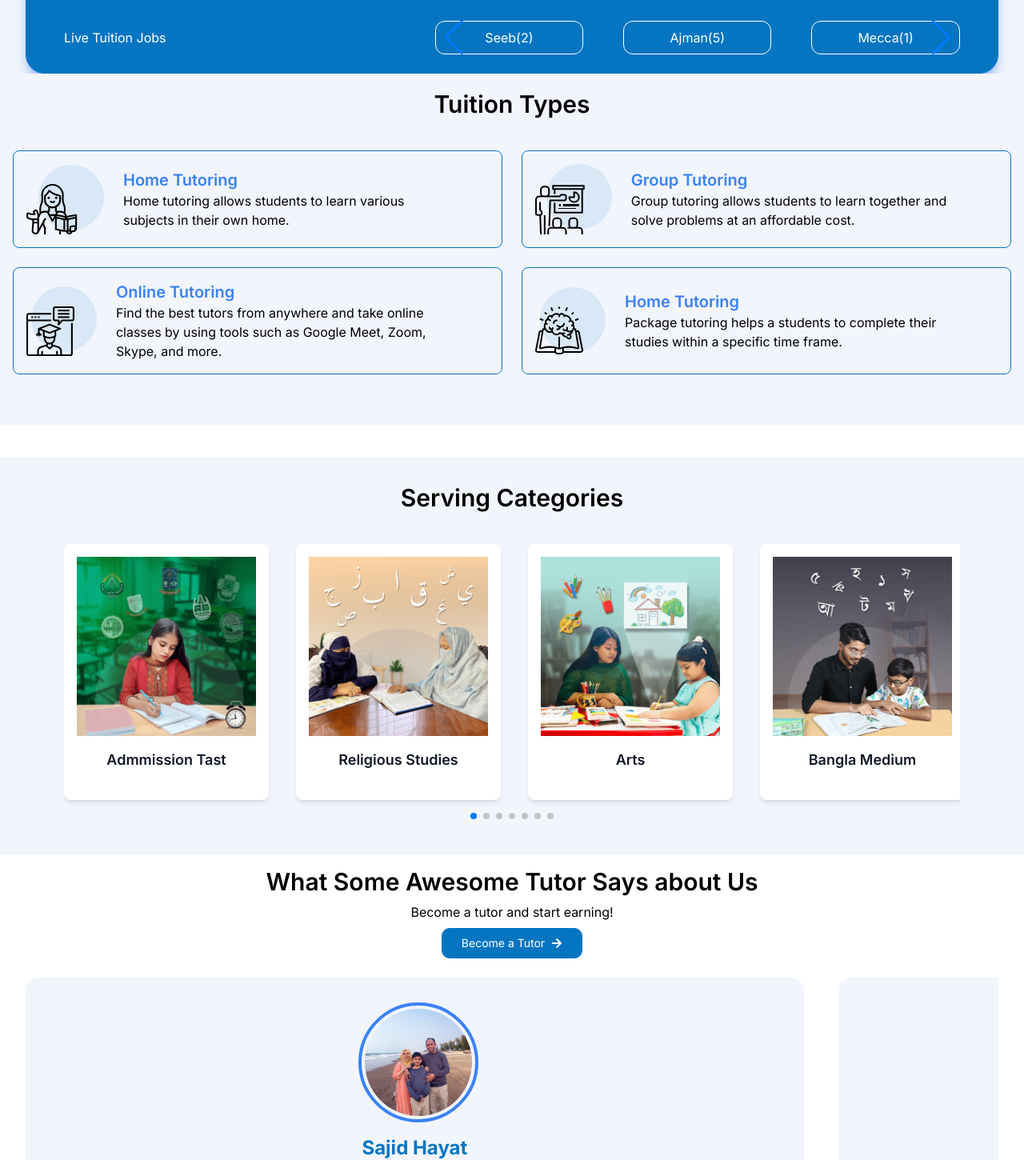
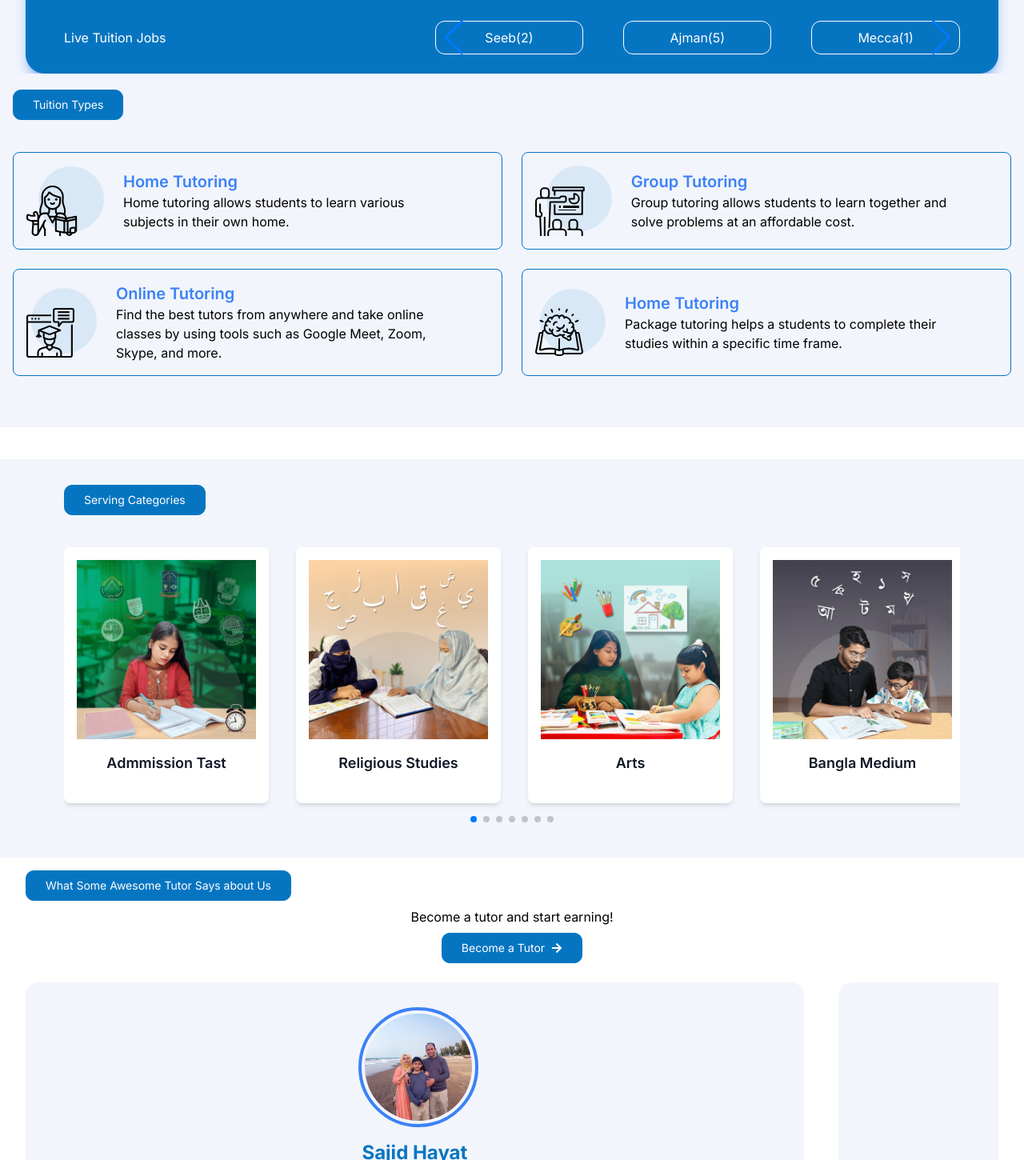
Before and after one commit to Rahulfordev/caretutors-nextJS, a Next.js app: page / in a window 1280 px wide. Shown: the part 740-2190 px from the top of the page at 80% size. Built offline with nearby package versions, Linux system fonts and the light colour scheme.

Commit message:
error fix

```diff
--- a/src/components/Categories/Categories.tsx
+++ b/src/components/Categories/Categories.tsx
@@ -27,7 +27,7 @@ export default function Categories() {
     <div className="bg-secondary-color">
       <div className="max-w-6xl mx-auto px-4 pb-11 mt-10">
         <div className="pt-8 mb-10">
-          <Title title="Serving Categories" />
+          <Title text="Serving Categories" />
         </div>
         <Swiper
           slidesPerView={1}
--- a/src/components/TestimoniaUser/TestimonialUser.tsx
+++ b/src/components/TestimoniaUser/TestimonialUser.tsx
@@ -23,7 +23,7 @@ const TestimonialUser = () => {
     <div className="mt-4 mb-4">
       <div className="max-w-7xl mx-auto px-4 sm:px-6 lg:px-8">
         <div className="mx-auto">
-          <Title title="What Some Awesome Tutor Says about Us" />
+          <Title text="What Some Awesome Tutor Says about Us" />
           <p className="text-center py-2">Become a tutor and start earning!</p>
           <button className="flex items-center gap-2 mx-auto button px-4 py-1 text-sm md:px-6 md:py-2">
             Become a Tutor <FaArrowRight />
--- a/src/components/TuitionTypes/TuitionTypes.tsx
+++ b/src/components/TuitionTypes/TuitionTypes.tsx
@@ -12,7 +12,7 @@ const TuitionTypes = () => {
     <section className="bg-secondary-color">
       <div className="max-w-7xl mx-auto px-4 pb-16">
         <div className="pb-10 pt-5">
-          <Title title="Tuition Types" />
+          <Title text="Tuition Types" />
         </div>
         <div className="grid grid-cols-1 md:grid-cols-2 gap-6">
           <div className="flex items-center gap-6 bordercursor-pointer transition-all duration-300 ease-in-out border-color rounded-lg p-4 hover:bg-white">
--- a/src/components/common/Title/Title.tsx
+++ b/src/components/common/Title/Title.tsx
@@ -1,5 +1,13 @@
-function Title({ title }) {
-  return <div className="text-center text-3xl font-semibold">{title}</div>;
+import React from "react";
+
+interface ButtonProps {
+  text: string;
 }
 
-export default Title;
+const Button: React.FC<ButtonProps> = ({ text }) => {
+  return (
+    <button className="button px-4 py-1 text-sm md:px-6 md:py-2">{text}</button>
+  );
+};
+
+export default Button;
--- a/src/components/featured/Featured.tsx
+++ b/src/components/featured/Featured.tsx
@@ -27,7 +27,7 @@ export default function Featured() {
   return (
     <div className="max-w-7xl mx-auto px-4 mb-10 mt-10">
       <div className="mb-4 md:mb-3">
-        <Title title="We were featured on" />
+        <Title text="We were featured on" />
       </div>
       <Swiper
         slidesPerView={1}
```
